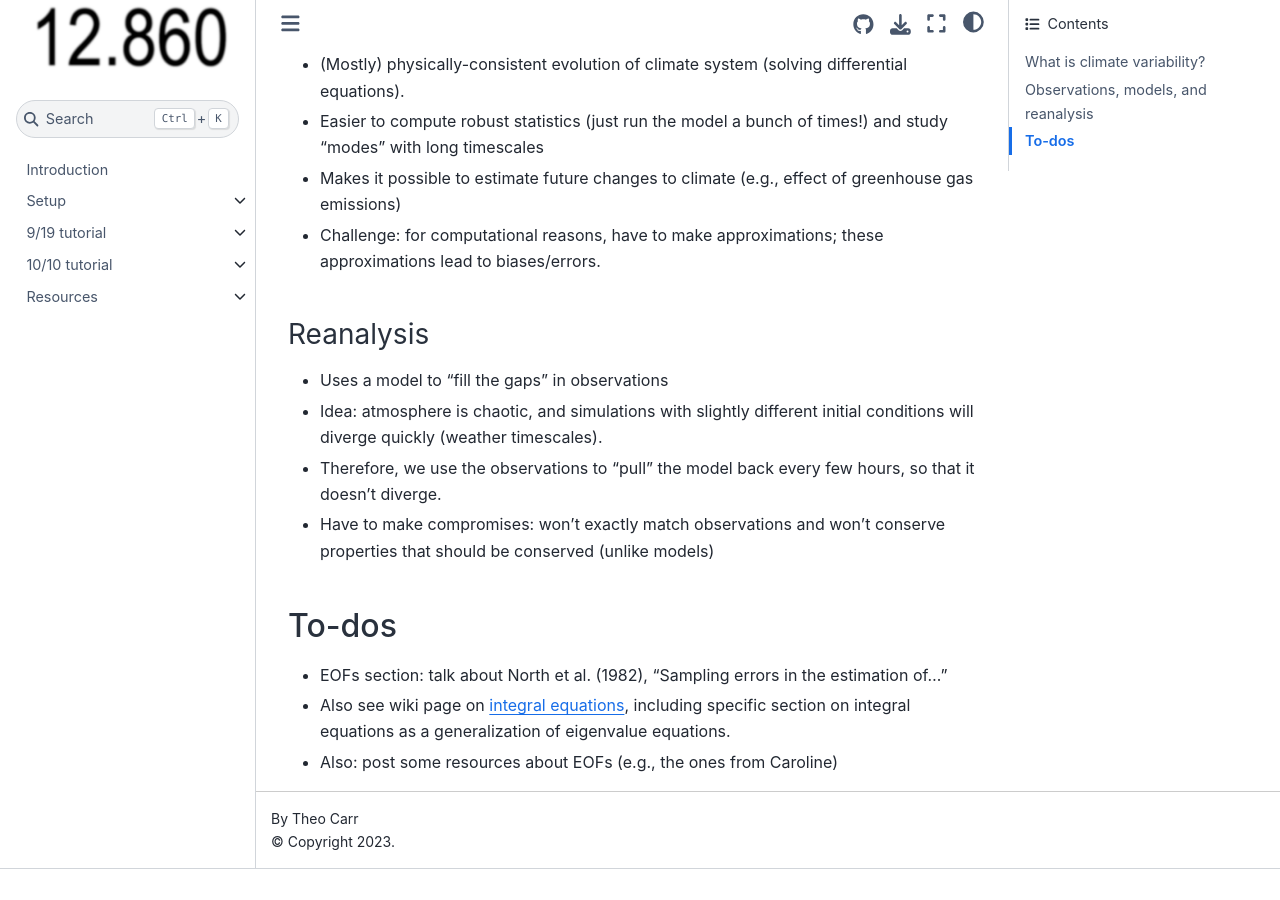
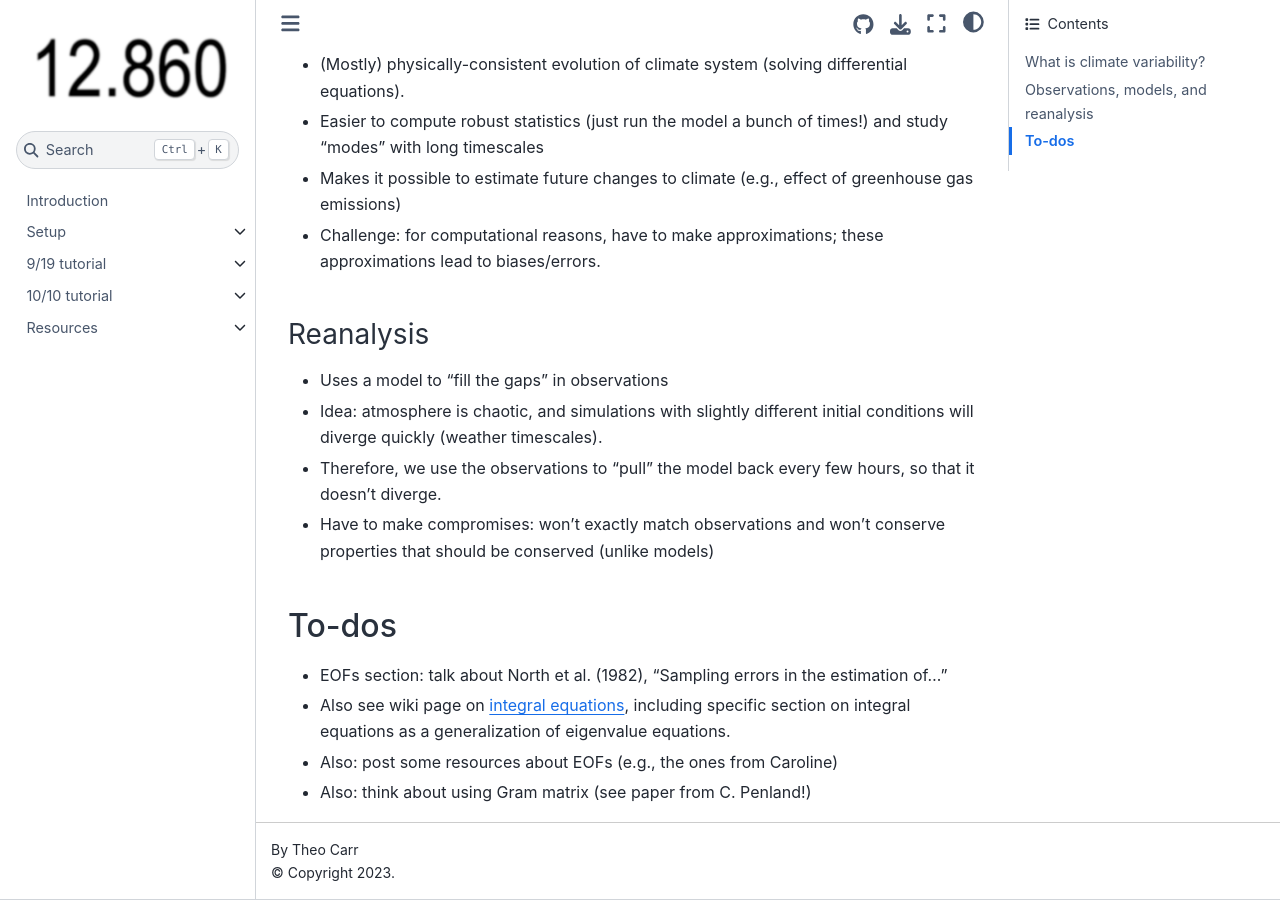
Before and after one commit to ktcarr/12860-tutorial, a Jupyter Book: the page built from docs/pages/scratch.md, in a window 1280 px wide and 900 px high, scrolled down 811 px. Built offline with Jupyter Book 1.0.4 settings and Sphinx 7.4.7 and the Sphinx Book theme 1.1.4, drawn with Linux system fonts in a browser that asks for light colours; pages that are not in the unit, such as notebooks, are missing from menus; before the commit the page ends 1680 px from its top, so only the background shows below that.

Commit message:
add another to-do

```diff
--- a/docs/pages/scratch.md
+++ b/docs/pages/scratch.md
@@ -30,3 +30,4 @@
 - EOFs section: talk about North et al. (1982), "Sampling errors in the estimation of..."
 - Also see wiki page on [integral equations](https://en.wikipedia.org/wiki/Integral_equation), including specific section on integral equations as a generalization of eigenvalue equations.
 - Also: post some resources about EOFs (e.g., the ones from Caroline)
+- Also: think about using Gram matrix (see paper from C. Penland!)
```
